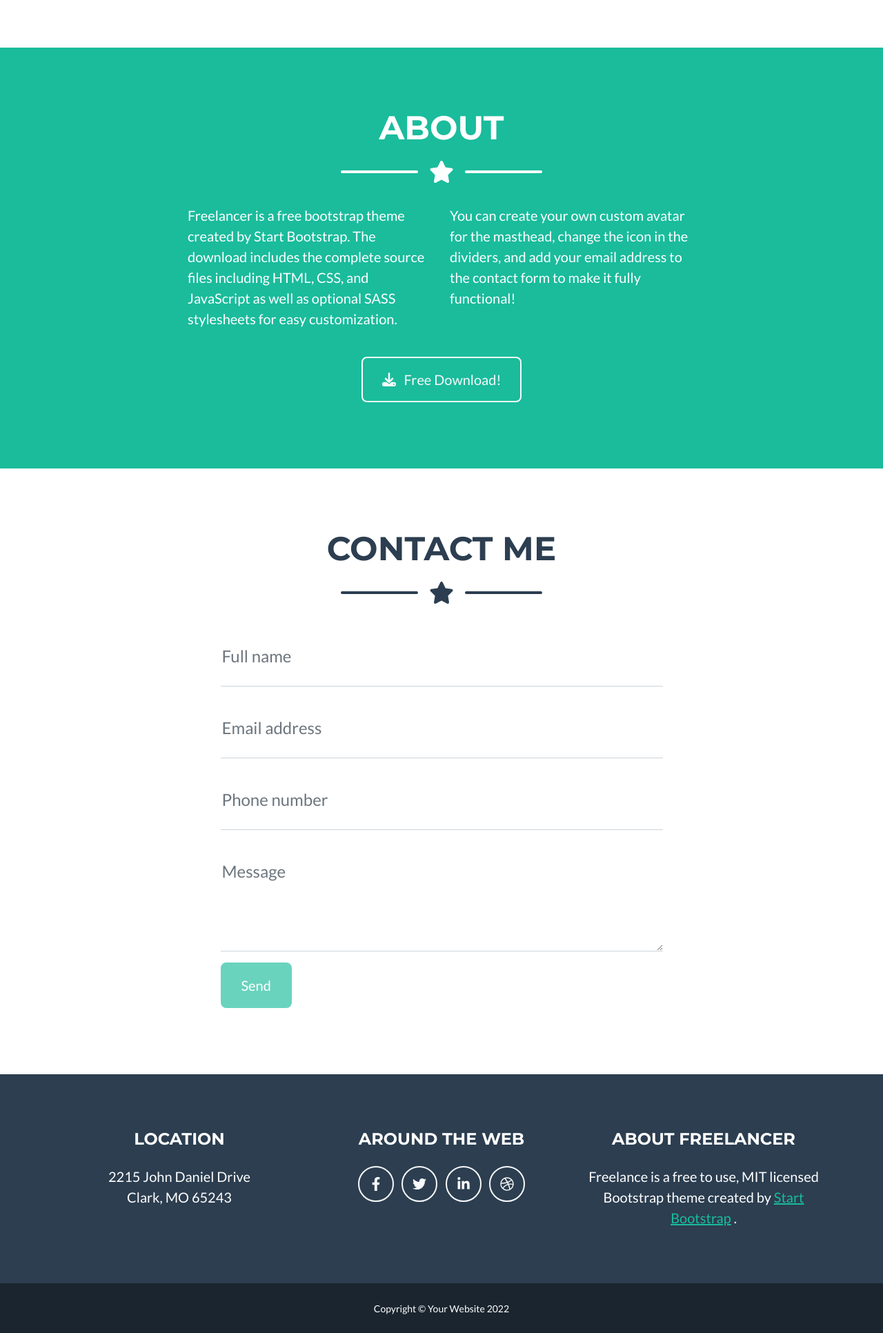
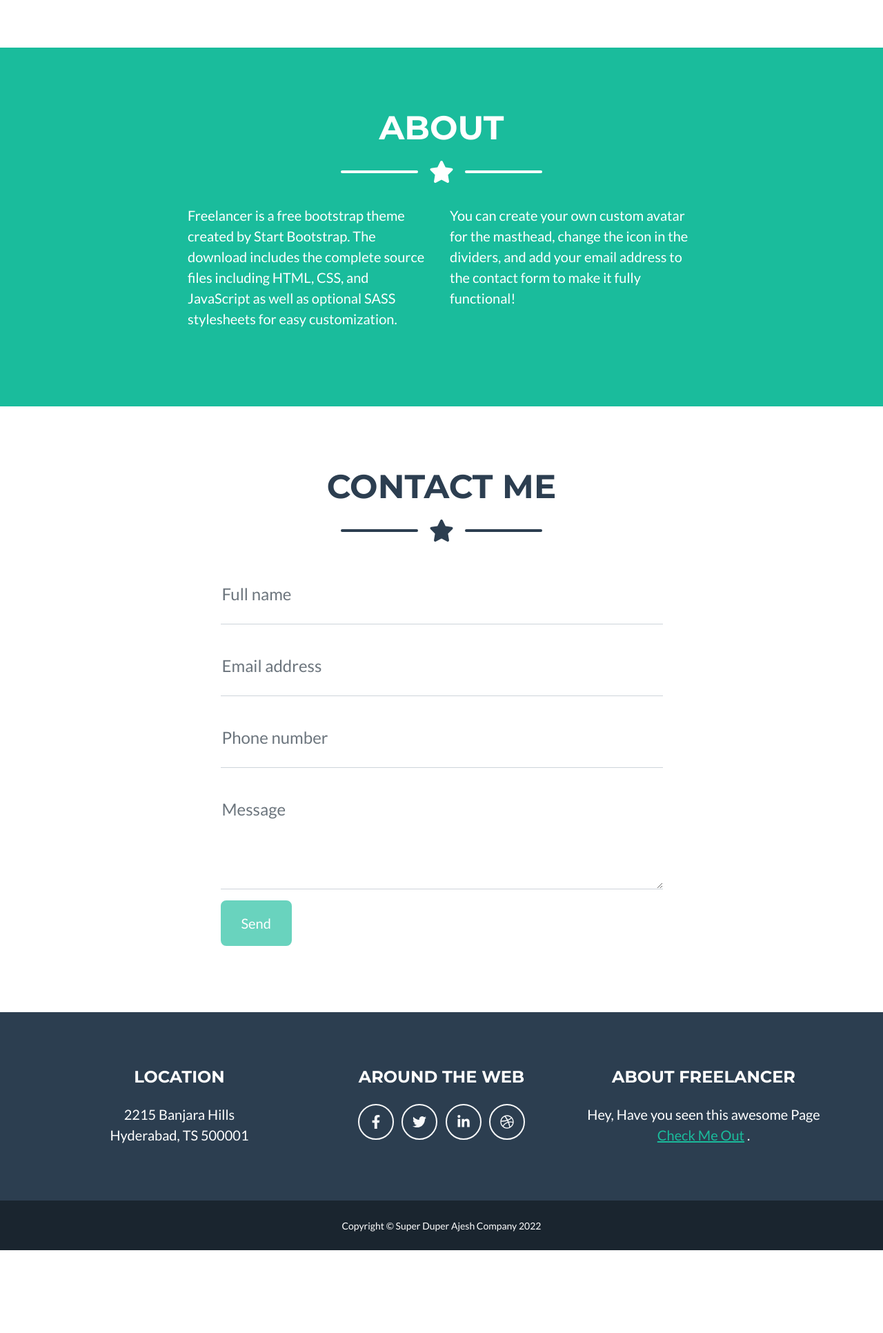
Before and after one commit to ajeshphilip/ajeshsportfolio-django, a Django app: page / in a window 1280 px wide. Shown: the part 1600-3532 px from the top of the page at 69% size. After the commit the page ends 3412 px from the top, so only its background shows below. Run offline with Django 4.2, Linux system fonts and the light colour scheme; some libraries are stand-ins or nearby versions.

Commit message:
Replaced Text in templates and created MyApp Model

```diff
--- a/templates/base.html
+++ b/templates/base.html
@@ -6,7 +6,7 @@
         <meta name="viewport" content="width=device-width, initial-scale=1, shrink-to-fit=no" />
         <meta name="description" content="" />
         <meta name="author" content="" />
-        <title>Freelancer - Start Bootstrap Theme</title>
+        <title>Ajesh's Portfolio</title>
         <!-- Favicon-->
         <link rel="icon" type="image/x-icon" href="assets/favicon.ico" />
         <!-- Font Awesome icons (free version)-->
@@ -22,7 +22,7 @@
         <!-- Navigation-->
         <nav class="navbar navbar-expand-lg bg-secondary text-uppercase fixed-top" id="mainNav">
             <div class="container">
-                <a class="navbar-brand" href="#page-top">Start Bootstrap</a>
+                <a class="navbar-brand" href="#page-top">Ajesh's Portfolio</a>
                 <button class="navbar-toggler text-uppercase font-weight-bold bg-primary text-white rounded" type="button" data-bs-toggle="collapse" data-bs-target="#navbarResponsive" aria-controls="navbarResponsive" aria-expanded="false" aria-label="Toggle navigation">
                     Menu
                     <i class="fas fa-bars"></i>
@@ -49,9 +49,9 @@
                     <div class="col-lg-4 mb-5 mb-lg-0">
                         <h4 class="text-uppercase mb-4">Location</h4>
                         <p class="lead mb-0">
-                            2215 John Daniel Drive
+                            2215 Banjara Hills
                             <br />
-                            Clark, MO 65243
+                            Hyderabad, TS 500001
                         </p>
                     </div>
                     <!-- Footer Social Icons-->
@@ -66,8 +66,8 @@
                     <div class="col-lg-4">
                         <h4 class="text-uppercase mb-4">About Freelancer</h4>
                         <p class="lead mb-0">
-                            Freelance is a free to use, MIT licensed Bootstrap theme created by
-                            <a href="http://startbootstrap.com">Start Bootstrap</a>
+                            Hey, Have you seen this awesome Page
+                            <a href="https://google.co.in" target="_blank">Check Me Out</a>
                             .
                         </p>
                     </div>
@@ -76,7 +76,7 @@
         </footer>
         <!-- Copyright Section-->
         <div class="copyright py-4 text-center text-white">
-            <div class="container"><small>Copyright &copy; Your Website 2022</small></div>
+            <div class="container"><small>Copyright &copy; Super Duper Ajesh Company 2022</small></div>
         </div>
 
         {% block hidden_content %}
--- a/templates/website/index.html
+++ b/templates/website/index.html
@@ -7,11 +7,11 @@
                 <!-- Masthead Avatar Image-->
                 <img class="masthead-avatar mb-5" src="{% static 'assets/img/avataaars.svg' %}" alt="..." />
                 <!-- Masthead Heading-->
-                <h1 class="masthead-heading text-uppercase mb-0">Start Bootstrap</h1>
+                <h1 class="masthead-heading text-uppercase mb-0">Hello World!</h1>
                 <!-- Icon Divider-->
                 <div class="divider-custom divider-light">
                     <div class="divider-custom-line"></div>
-                    <div class="divider-custom-icon"><i class="fas fa-star"></i></div>
+                    <div class="divider-custom-icon"><i class="fa-solid fa-thumbs-up"></i></div>
                     <div class="divider-custom-line"></div>
                 </div>
                 <!-- Masthead Subheading-->
@@ -108,12 +108,6 @@
                     <div class="col-lg-4 me-auto"><p class="lead">You can create your own custom avatar for the masthead, change the icon in the dividers, and add your email address to the contact form to make it fully functional!</p></div>
                 </div>
                 <!-- About Section Button-->
-                <div class="text-center mt-4">
-                    <a class="btn btn-xl btn-outline-light" href="https://startbootstrap.com/theme/freelancer/">
-                        <i class="fas fa-download me-2"></i>
-                        Free Download!
-                    </a>
-                </div>
             </div>
         </section>
         <!-- Contact Section-->
```
Also changed, not shown: website/models.py (+15 -1 lines).
